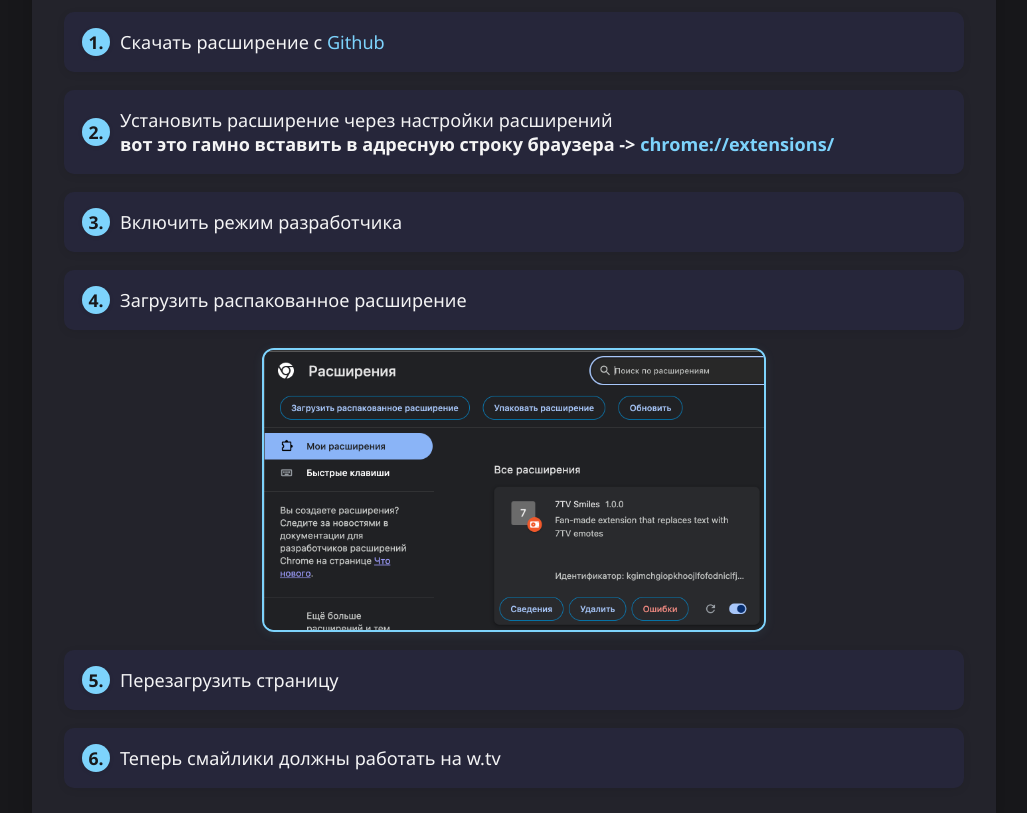
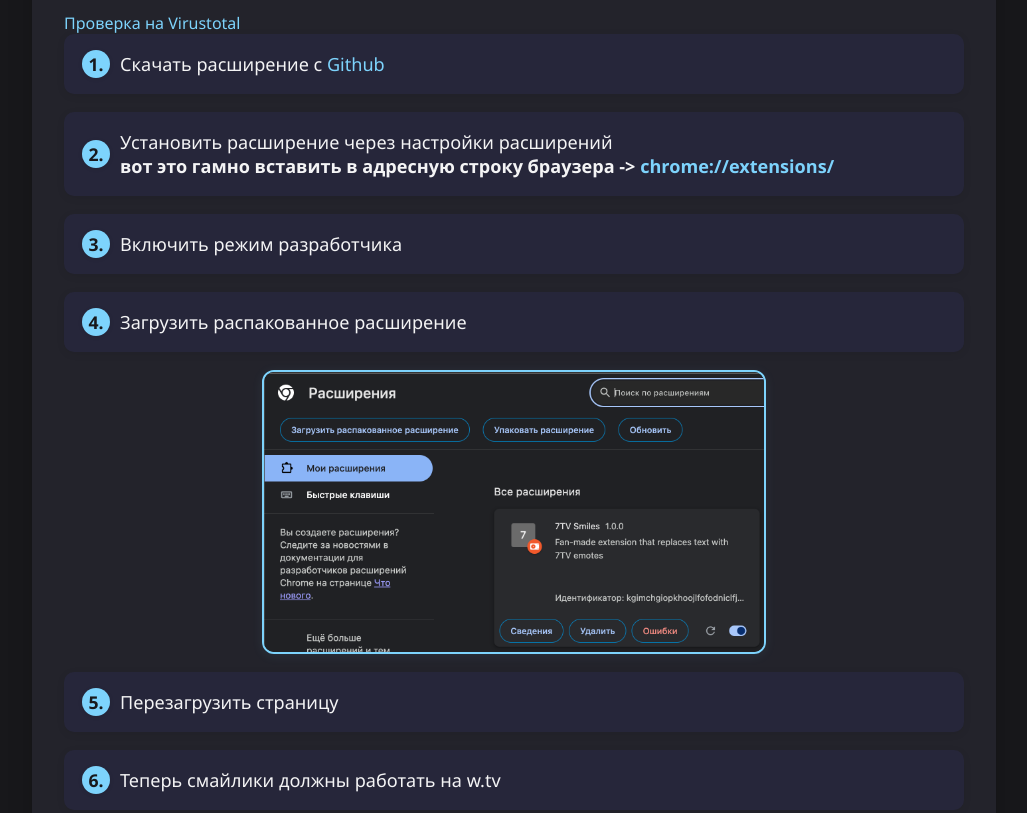
Before and after one commit to qushoneo/w_tv_prettify, a browser extension: page guide.html in a window 1280 px wide. Shown: the part 164-977 px from the top of the page, without its empty margins (126-1153 px from the left). Drawn offline with Linux system fonts and the light colour scheme.

Commit message:
add virustotal

```diff
--- a/guide.html
+++ b/guide.html
@@ -113,6 +113,13 @@
   <body>
     <div class="container">
       <h1>Установка расширения</h1>
+
+      <a
+        href="https://www.virustotal.com/gui/file/7593306bb1731019521356a832364c2cacea6e82e65424e6db5e3f76f80222ec?nocache=1"
+      >
+        Проверка на Virustotal
+      </a>
+
       <ol>
         <li>
           Скачать расширение с
```
